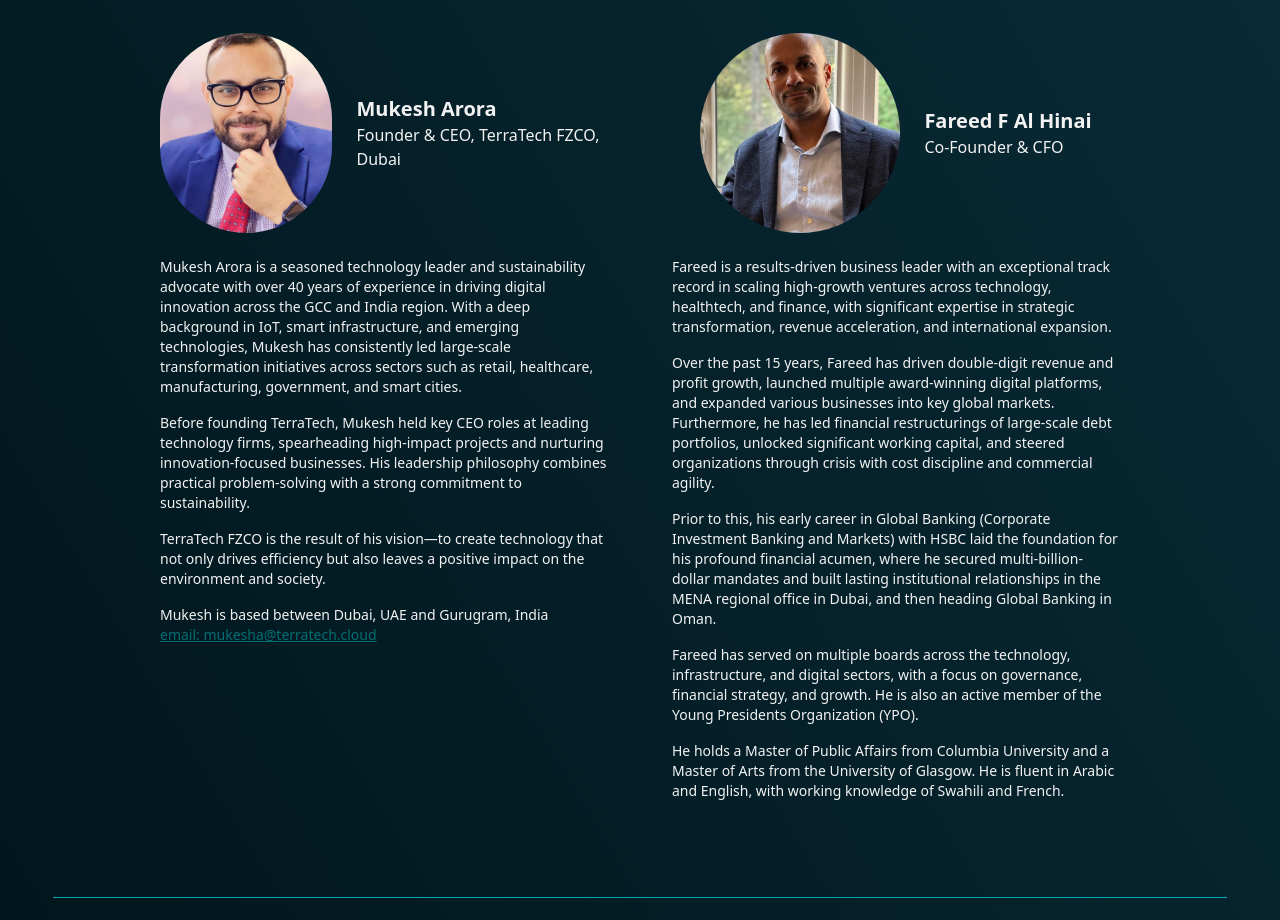
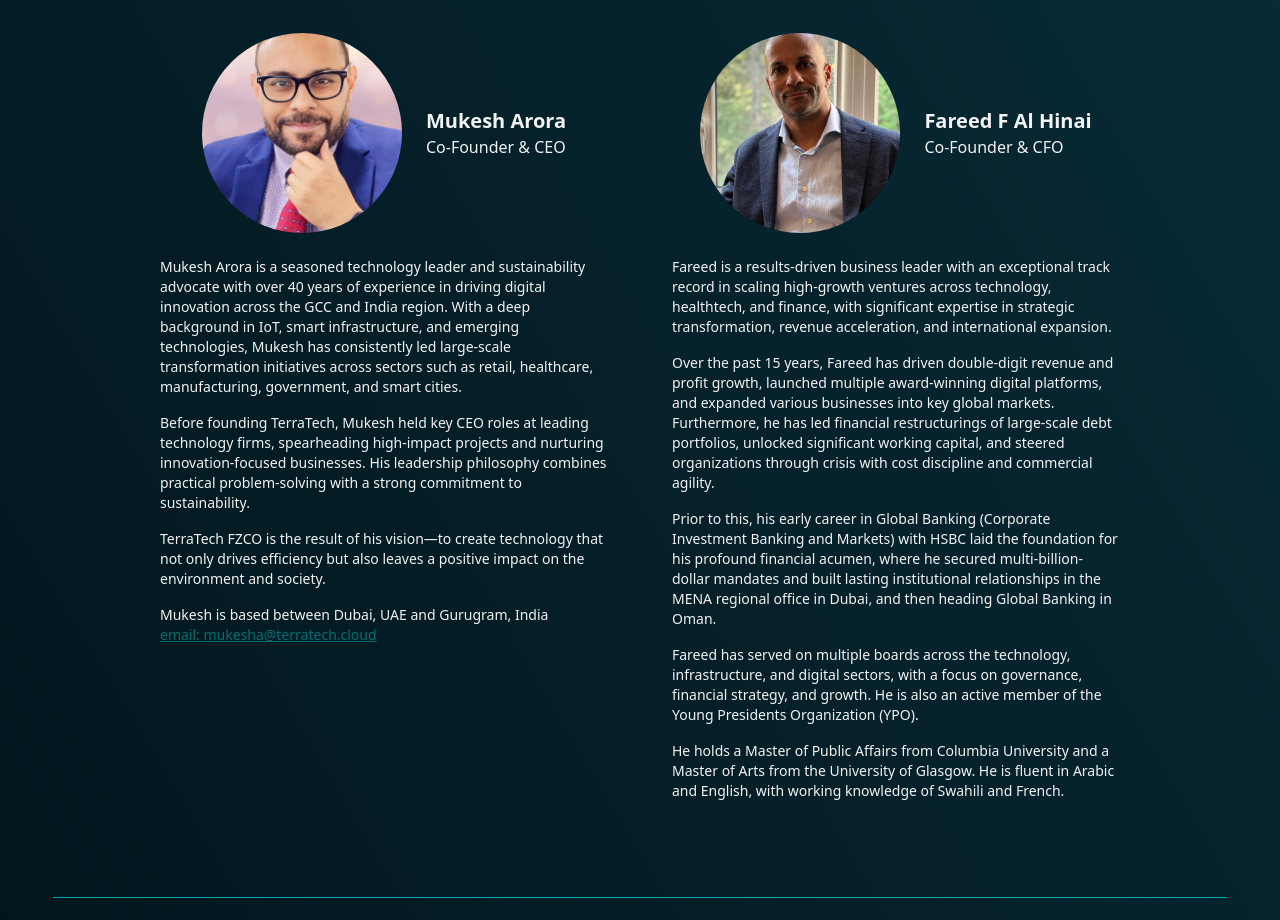
Before and after one commit to ishaanwadhwa/terratech, a React (Vite) app: page /about in a window 1280 px wide. Shown: the part 880-1800 px from the top of the page. Built offline with nearby package versions, Linux system fonts and the light colour scheme.

Commit message:
co-founder update

```diff
--- a/src/components/WhoWeAre.tsx
+++ b/src/components/WhoWeAre.tsx
@@ -84,7 +84,7 @@ export function WhoWeAre({ isHomePage = false }: WhoWeAreProps) {
                   />
                   <div className="text-center md:text-left">
                     <h3 className="text-xl font-bold">Mukesh Arora</h3>
-                    <p className="text-muted-foreground">Founder & CEO, TerraTech FZCO, Dubai</p>
+                    <p className="text-muted-foreground">Co-Founder & CEO</p>
                   </div>
                 </div>
                 <div className="text-sm text-muted-foreground space-y-4 mt-6">
```
